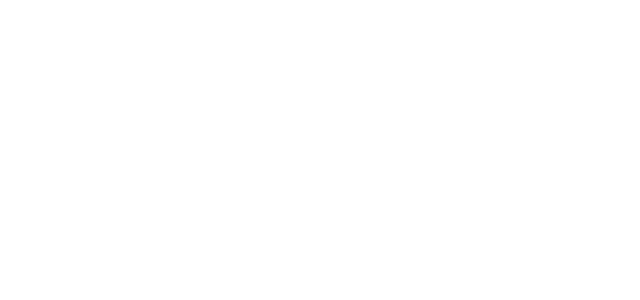
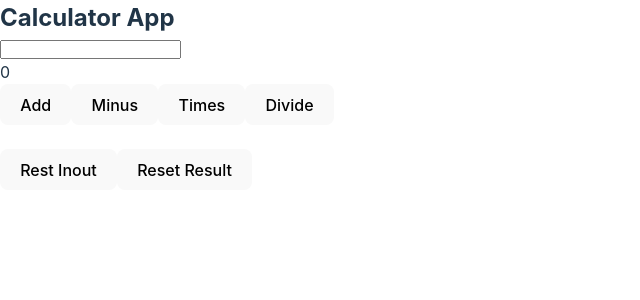
Before and after one commit to kingdavidHub/reactjs-advanced-2024, a React (Vite) app: page / in a window 1280 px wide. Shown: the top 300 px of the page, without its empty margins (0-640 px from the left). Built offline with nearby package versions, Linux system fonts and the light colour scheme.

Commit message:
useRef Hook and calculator app using it 100% ✅

```diff
--- a/package.json
+++ b/package.json
@@ -12,6 +12,7 @@
   "dependencies": {
     "react": "^18.2.0",
     "react-dom": "^18.2.0",
+    "react-player": "^2.16.0",
     "react-router-dom": "^6.23.1"
   },
   "devDependencies": {
--- a/src/App.jsx
+++ b/src/App.jsx
@@ -12,6 +12,9 @@
 import HomePage from "./pages/HomePage";
 import RootLayout from "./layout/RootLayout";
 import ErrorPage from "./pages/ErrorPage";
+import DateToday from "./components/DateToday";
+import LocalVideo from "./components/LocalVideo";
+import CalculatorApp from "./components/CalculatorApp";
 
 // router an array of links
 const router = createBrowserRouter([
@@ -65,6 +68,13 @@
       {/* <ReducerHook /> */}
 
        {/* <RouterProvider router={router} />    */}
+       {/* <DateToday /> */}
+
+       {/* Loading Local video */}
+       {/* <LocalVideo /> */}
+
+       {/* Calculator App */}
+       <CalculatorApp />
     </>
   );
 };
--- /dev/null
+++ b/src/components/CalculatorApp.jsx
@@ -0,0 +1,101 @@
+import React, { useEffect, useRef, useState } from "react";
+
+const CalculatorApp = () => {
+  // calculator state value
+  const inputRef = useRef(null);
+  const resultRef = useRef(null);
+  const [result, setResult] = useState(0);
+
+  const plus = (e) => {
+    e.preventDefault();
+    setResult((result) => result + Number(inputRef.current.value));
+  };
+
+  const minus = (e) => {
+    e.preventDefault();
+    setResult((result) => result - Number(inputRef.current.value));
+  };
+  const times = (e) => {
+    e.preventDefault();
+    setResult((result) => result * Number(inputRef.current.value));
+  };
+  const divide = (e) => {
+    e.preventDefault();
+    setResult((result) => result / Number(inputRef.current.value));
+  };
+
+  const resestInput = (e) => {
+    e.preventDefault();
+    inputRef.current.value = "";
+  };
+
+  const resetResult = (e) => {
+    e.preventDefault();
+    setResult((prevValue) => prevValue * 0);
+  };
+
+  const [inputValue, setInputValue] = useState("");
+  const count = useRef(0);
+
+  // tracking state valuse
+  const previousStateValue = useRef(null);
+  const [currentValue, setCurrentValue] = useState("");
+
+  // runs every re-render
+  useEffect(() => {
+    count.current = count.current + 1;
+  });
+
+  useEffect(() => {
+    previousStateValue.current = currentValue;
+  }, [currentValue]);
+
+  return (
+    <>
+      <div>
+        <div>
+          <h2>Calculator App</h2>
+        </div>
+        <form>
+          {/* ref keyword give me access to that specific element DOM node or properties */}
+          <input type="number" pattern="[0-9]" ref={inputRef} />
+          <p ref={resultRef}>{result}</p>
+          <button onClick={plus}>Add</button>
+          <button onClick={minus}>Minus</button>
+          <button onClick={times}>Times</button>
+          <button onClick={divide}>Divide</button>
+
+          {/* reset */}
+          <br />
+          <br />
+          <button onClick={resestInput}>Rest Inout</button>
+          <button onClick={resetResult}>Reset Result</button>
+        </form>
+      </div>
+
+      {/* <div>
+        <h1>How many times the App re-renders</h1>
+        <input
+          type="text"
+          value={inputValue}
+          onChange={(e) => setInputValue(e.target.value)}
+        />
+        <h3>How many times the App renders: {count.current}</h3>
+      </div> */}
+
+      {/* use useRef to track previous state value */}
+      {/* <div>
+        <h1>Tracking state value</h1>
+        <input
+          type="text"
+          value={currentValue}
+          onChange={(e) => setCurrentValue(e.target.value)}
+        />
+        <h3>Current state value : {inputValue}</h3>
+        <h3>Previous state value : {previousStateValue.current} </h3>
+      </div> */}
+    </>
+  );
+};
+
+export default CalculatorApp;
--- /dev/null
+++ b/src/components/DateToday.jsx
@@ -0,0 +1,23 @@
+import React, { useState } from "react";
+
+const daysOfWeek = [
+  "Sunday",
+  "Monday",
+  "Tuesday",
+  "Wednesday",
+  "Thursday",
+  "Friday",
+  "Saturday",
+];
+
+const DateToday = () => {
+  const [date] = useState(new Date().getDay());
+
+  return (
+    <div>
+      <h1>Happy {daysOfWeek[date]}</h1>
+    </div>
+  );
+};
+
+export default DateToday;
--- /dev/null
+++ b/src/components/LocalVideo.jsx
@@ -0,0 +1,20 @@
+import React from "react";
+import AndrewTate from "../assets/video/AndrewTate.mp4";
+import ReactPlayer from "react-player";
+
+const LocalVideo = () => {
+  return (
+    <>
+      <div className="video-container">
+        <h1>Local Video</h1>
+        {/* <video src={AndrewTate} muted={true} autoPlay={true} controls /> */}
+
+
+        {/* Mathod 2 using react player */}
+        <ReactPlayer className="react-player" url={AndrewTate}  playing={false} volume={0.5} controls />
+      </div>
+    </>
+  );
+};
+
+export default LocalVideo;
--- a/src/index.css
+++ b/src/index.css
@@ -102,3 +102,28 @@
   flex-direction: column;
   gap: 30px;
 }
+
+
+.video-container {
+  /* height: 100vh; */
+  display: flex;
+  justify-content: center;
+  align-items: center;
+  flex-direction: column;
+}
+.video-container h1 {
+  padding: 2rem;
+}
+
+.video-container video,
+.video-container .react-player{
+  max-width: 550px;
+  /* width: 400px; */
+  border-radius: 15px;
+}
+
+@media (min-width: 780px){
+  .video-container {
+    height: 100vh;
+  }
+}
```
Also changed, not shown: 2 other files (tests, documents, lock files or other folders).
